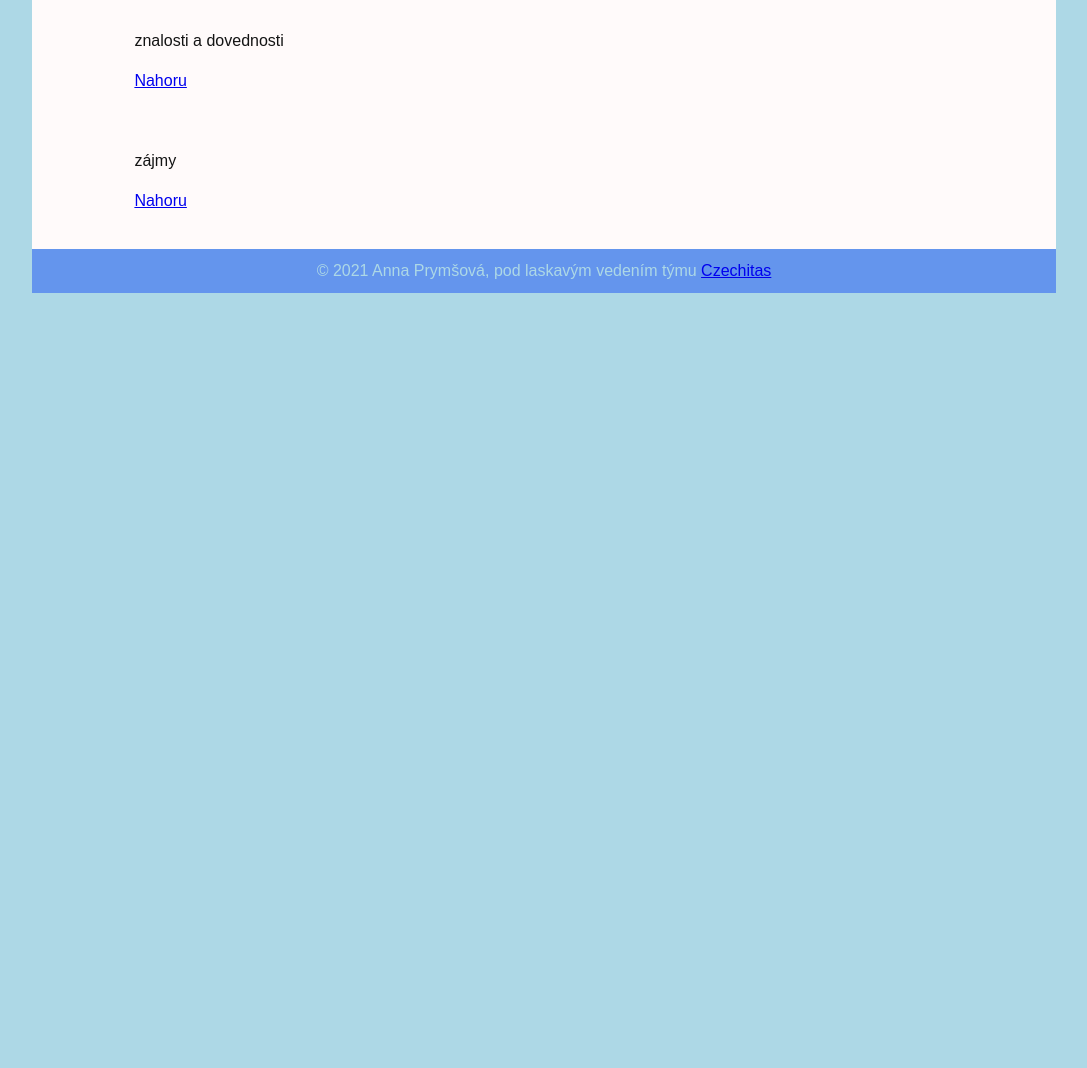
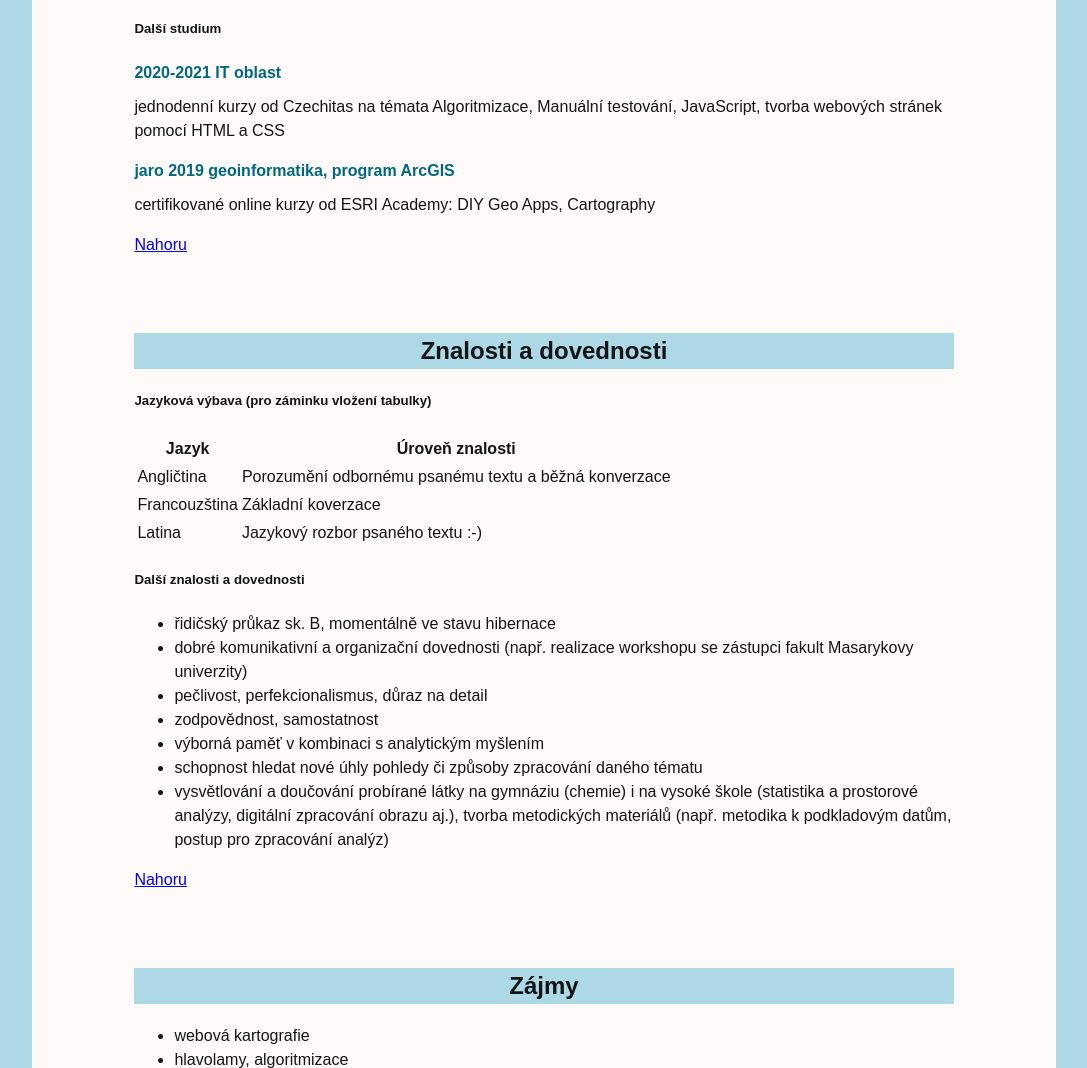
Before and after one commit to Prymsova/ukol1, a plain HTML site: page index.html in a window 1280 px wide. Shown: the part 1732-2800 px from the top of the page, without its empty margins (96-1183 px from the left). Before the commit the page ends 2055 px from the top, so only its background shows below. Drawn offline with Linux system fonts and the light colour scheme.

Commit message:
komplext text

```diff
--- a/index.html
+++ b/index.html
@@ -16,7 +16,7 @@
     <h1>Anna Prymšová</h1>
     <p id="vizitka">Telefon: 728553270<br>
     E-mail: <a href="mailto:anca7@centrum.cz">anca7@centrum.cz</a></p>
-    <p id="kdoJsem">Jsem vystudovaná geografka se zaměřením na geoinformatiku a studium krajiny. V posledním roce si díky pestré nabídce online kurzů rozšiřuji znalosti v oblasti IT – algoritmizace, JavaScript a tvorba webových stránek pomocí HTML a CSS. V práci jsem se realizovala jako datová analytička a oblíbila jsem si hledání neprobádaných cest při zpracovávání zadávaných témat. Ráda se dozvídám a učím nové věci.</p>
+    <p id="kdoJsem">Jsem vystudovaná geografka se zaměřením na <strong>geoinformatiku a studium krajiny</strong>. V posledním roce si díky pestré nabídce online kurzů rozšiřuji znalosti v oblasti IT – <strong>algoritmizace, JavaScript a tvorba webových stránek pomocí HTML a CSS</strong>. V práci jsem se realizovala jako <strong>datová analytička</strong> a oblíbila jsem si hledání neprobádaných cest při zpracovávání zadávaných témat. Ráda se dozvídám a učím nové věci.</p>
 
     <!--menu-->
     <ul class="menu">
@@ -59,13 +59,15 @@
     <h4>Odbor pro strategii, Rektorát Masarykovy univerzity v Brně<br>
         08/2013 - 08/2016</h4>
 
-        <p>Náplň činnosti:
-        -	Analytická činnost především v oblasti dat o studiích a studentech Masarykovy univerzity, zpracování analýz dle potřeb vedení Masarykovy univerzity
-        -	Tvorba studentských a absolventských průzkumů, jejich realizace a vyhodnocování výsledků
-        -	Tvorba závěrečných zpráv z průzkumů a jiných analytických činností
-        -	Příprava tabulkové části Výroční zprávy o činnosti Masarykovy univerzity, shromažďování a konzultace vstupních dat, jejich definování a zpracování metodiky jednotného vykazování dat
-        -	Spolupráce na přípravě celorepublikové odborné konference a zajištění jejího chodu
-        </p>
+        <p>Náplň činnosti:</p>
+        <!--možná ještě změnit obsah v odrážkách podle wordu-->
+        <ul>
+            <li>Analytická činnost především v oblasti dat o studiích a studentech Masarykovy univerzity, zpracování analýz dle potřeb vedení Masarykovy univerzity</li>
+            <li>Tvorba studentských a absolventských průzkumů, jejich realizace a vyhodnocování výsledků</li>
+            <li>Tvorba závěrečných zpráv z průzkumů a jiných analytických činností</li>
+            <li>Příprava tabulkové části Výroční zprávy o činnosti Masarykovy univerzity, shromažďování a konzultace vstupních dat, jejich definování a zpracování metodiky jednotného vykazování dat</li>
+            <li>Spolupráce na přípravě celorepublikové odborné konference a zajištění jejího chodu</li>
+        </ul>
 
     <p><a href="#">Nahoru</a></p>
 </section>
@@ -86,15 +88,51 @@
         09/2006 - 06/2009</h4>
         <p>Získané odborné znalosti v oblastech: tvorba tematických map (především v rámci programu ArcGIS Desktop vč. extenzí jako Spatial Analyst, Image Analyst, 3D Analyst aj.), relační databáze a dotazování pomocí MySQL, fyzická geografie, krajinná ekologie, humánní geografie, demografie a další</p>
 
+    <h5>Další studium</h5>
+    <h4>2020-2021 IT oblast</h4>
+    <p>jednodenní kurzy od Czechitas na témata Algoritmizace, Manuální testování, JavaScript, tvorba webových stránek pomocí HTML a CSS</p>
+    <h4>jaro 2019 geoinformatika, program ArcGIS</h4>
+    <p>certifikované online kurzy od ESRI Academy: DIY Geo Apps, Cartography</p>
+
     <p><a href="#">Nahoru</a></p>
 </section>
 
 
 <!--sekce Znalosti a dovednosti-->
 <section class="znalostiADovednosti" id="znalostiADovednosti">
-    <p>znalosti a dovednosti
 
-    </p>
+    <h2>Znalosti a dovednosti</h2>
+
+    <h5>Jazyková výbava (pro záminku vložení tabulky)</h5>
+    <table>
+        <tr>
+            <th>Jazyk</th>
+            <th>Úroveň znalosti</th>
+        </tr>
+        <tr>
+            <td>Angličtina</td>
+            <td>Porozumění odbornému psanému textu a běžná konverzace</td>
+        </tr>
+        <tr>
+            <td>Francouzština</td>
+            <td>Základní koverzace</td>
+        </tr>
+        <tr>
+            <td>Latina</td>
+            <td>Jazykový rozbor psaného textu :-)</td>
+        </tr>
+    </table>
+
+    <h5>Další znalosti a dovednosti</h5>
+    <ul>
+        <li>řidičský průkaz sk. B, momentálně ve stavu hibernace</li>
+        <li>dobré komunikativní a organizační dovednosti (např. realizace workshopu se zástupci fakult Masarykovy univerzity)</li>
+        <li>pečlivost, perfekcionalismus, důraz na detail</li>
+        <li>zodpovědnost, samostatnost</li>
+        <li>výborná paměť v kombinaci s analytickým myšlením</li>
+        <li>schopnost hledat nové úhly pohledy či způsoby zpracování daného tématu</li>
+        <li>vysvětlování a doučování probírané látky na gymnáziu (chemie) i na vysoké škole (statistika a prostorové analýzy, digitální zpracování obrazu aj.), tvorba metodických materiálů (např. metodika k podkladovým datům, postup pro zpracování analýz)</li>
+    </ul>
 
     <p><a href="#">Nahoru</a></p>
 </section>
@@ -102,9 +140,18 @@
 
 <!--sekce Zájmy-->
 <section class="zajmy" id="zajmy">
-    <p>zájmy
 
-    </p>
+    <h2>Zájmy</h2>
+
+    <ul>
+        <li>webová kartografie</li>
+        <li>hlavolamy, algoritmizace</li>
+        <li>český jazyk a korektury textu</li>
+        <li>příroda a krajina</li>
+        <li>výletování po České republice</li>
+        <li>fotografování</li>
+        <li>české pivo</li>
+    </ul>
 
     <p><a href="#">Nahoru</a></p>
 </section>
```
